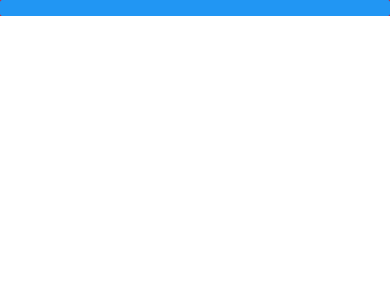
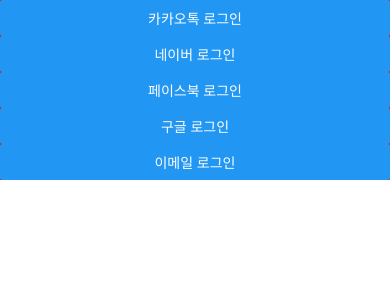
Before and after one commit to soulcactus/color-diary, a React Native app: screen / in a window 390 px wide. Shown: the top 300 px of the page. Built offline with nearby package versions, Linux system fonts and the light colour scheme.

Commit message:
🔧 Fix : Fix login page

```diff
--- a/src/pages/Login.js
+++ b/src/pages/Login.js
@@ -1,6 +1,7 @@
 import React from "react";
 import { SafeAreaView, StyleSheet, ScrollView, View, Text, StatusBar, Button } from "react-native";
 import { Header, LearnMoreLinks, Colors, DebugInstructions, ReloadInstructions } from "react-native/Libraries/NewAppScreen";
+import RNKakaoLogins from "react-native-kakao-logins";
 
 const styles = StyleSheet.create({
     container: {
@@ -14,7 +15,21 @@
 const Login = () => {
     return (
         <View style={styles.container}>
-            <Button style={styles.naver}>네이버 로그인</Button>
+            <Button style={styles.kakao} title="카카오톡 로그인">
+                카카오톡 로그인
+            </Button>
+            <Button style={styles.naver} title="네이버 로그인">
+                네이버 로그인
+            </Button>
+            <Button style={styles.facebook} title="페이스북 로그인">
+                페이스북 로그인
+            </Button>
+            <Button style={styles.google} title="구글 로그인">
+                구글 로그인
+            </Button>
+            <Button style={styles.email} title="이메일 로그인">
+                이메일 로그인
+            </Button>
         </View>
     );
 };
```
